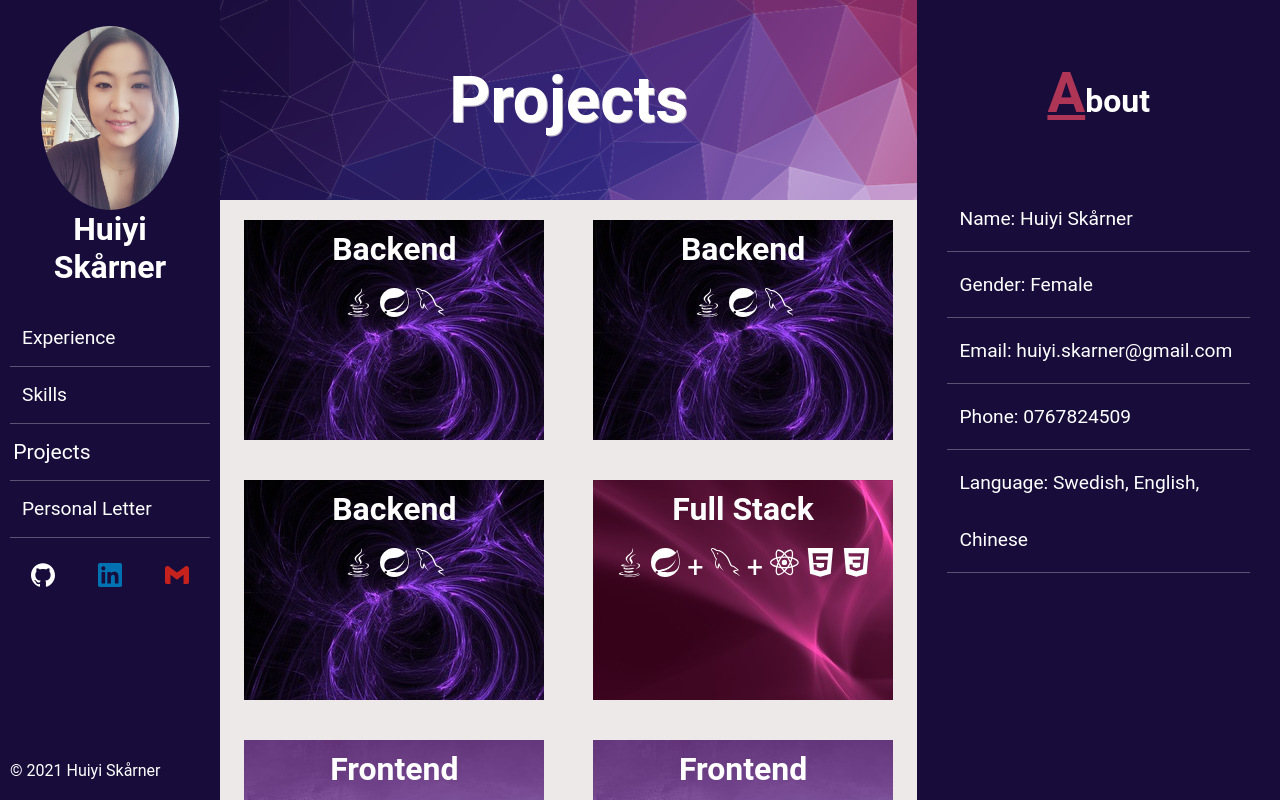
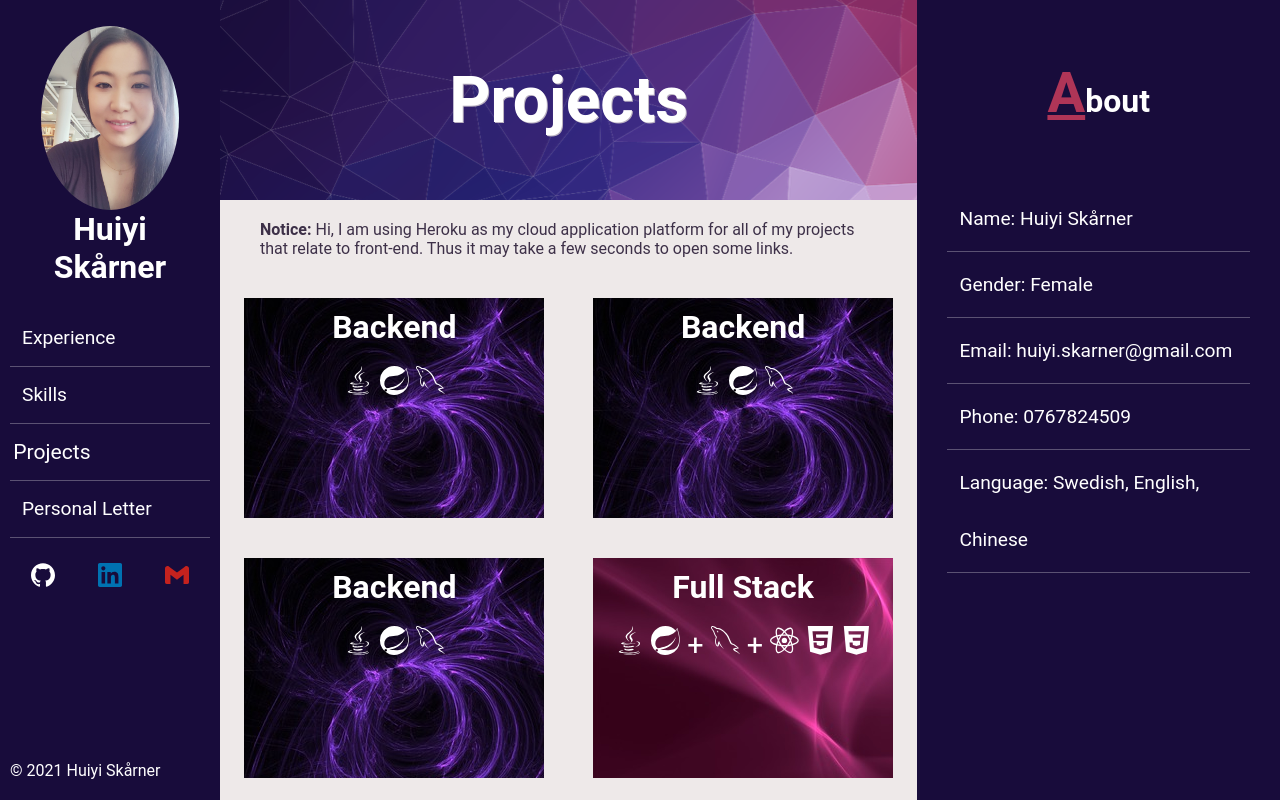
Before and after one commit to hui1010/cv, a React (Create React App) app: page /projects in a window 1280 px wide. Shown: the top 800 px of the page. Built offline with nearby package versions, Linux system fonts and the light colour scheme.

Commit message:
Added notice information for projects.

```diff
--- a/src/components/Projects.jsx
+++ b/src/components/Projects.jsx
@@ -8,6 +8,7 @@ const Projects = () => {
     return (
         <>
         <Header text="Projects" />
+        <p className = "notice"><strong>Notice:</strong> Hi, I am using Heroku as my cloud application platform for all of my projects that relate to front-end. Thus it may take a few seconds to open some links.</p>
         <div className="projects">
         <div className="project backend">
             <div className="project-inner">
--- a/src/index.css
+++ b/src/index.css
@@ -3,7 +3,7 @@
   --dark-purple: #3d3048;
   --font-color-purple: #bbb2c2;
   --font-color-yellow: #bead74;
-    --background-panel: #DABFDA;
+  --background-panel: #dabfda;
   --background-main: rgb(238, 233, 233);
 }
 
@@ -37,7 +37,7 @@ p {
 
 body {
   font-family: Roboto, Helvetica, sans-serif;
-    background-color: #180C3B;
+  background-color: #180c3b;
 }
 
 .App {
@@ -52,7 +52,8 @@ body {
   flex-flow: 1;
 }
 
-.left, .right {
+.left,
+.right {
   padding: 10px;
   position: sticky;
   top: 0;
@@ -116,7 +117,7 @@ body {
 
 .menu li {
   box-sizing: border-box;
-    border-bottom: 1px solid rgba(247, 245, 245, .3);
+  border-bottom: 1px solid rgba(247, 245, 245, 0.3);
   transition: all 0.3s ease-in-out;
   cursor: pointer;
 }
@@ -129,7 +130,7 @@ body {
   display: block;
 }
 
-.menu li:hover a{
+.menu li:hover a {
   color: var(--font-color-purple);
   transform: scale(1.1);
 }
@@ -174,7 +175,6 @@ body {
   color: var(--dark-purple);
 }
 
-
 /* Right Side */
 #timeline ul li:nth-child(odd) div {
   left: 40px;
@@ -187,7 +187,7 @@ body {
 
 /* Dots */
 #timeline ul li:after {
-    content: '';
+  content: "";
   position: absolute;
   left: 50%;
   bottom: 0;
@@ -200,7 +200,7 @@ body {
 
 /* Arrows Base */
 #timeline div:before {
-    content: '';
+  content: "";
   position: absolute;
   bottom: 5px;
   width: 0;
@@ -222,7 +222,7 @@ body {
   border-color: transparent transparent transparent var(--background-panel);
 }
 
-@media(max-width: 1550px) {
+@media (max-width: 1550px) {
   #timeline ul li div {
     width: 500px;
   }
@@ -237,7 +237,8 @@ body {
   }
   #timeline ul li:nth-child(even) div:before {
     left: -15px;
-        border-width: 8px 16px 8px 0;border-color: transparent var(--background-panel) transparent transparent;
+    border-width: 8px 16px 8px 0;
+    border-color: transparent var(--background-panel) transparent transparent;
   }
 
   .projects {
@@ -250,7 +251,7 @@ body {
   }
 }
 
-@media(max-width: 1150px) {
+@media (max-width: 1150px) {
   #timeline ul li div {
     width: 320px;
   }
@@ -262,7 +263,7 @@ body {
   }
 }
 
-@media(max-width: 600px) {
+@media (max-width: 600px) {
   #timeline ul li {
     margin-left: 20px;
   }
@@ -274,13 +275,14 @@ body {
   }
   #timeline ul li:nth-child(even) div:before {
     left: -15px;
-        border-width: 8px 16px 8px 0;border-color: transparent var(--background-panel) transparent transparent;
+    border-width: 8px 16px 8px 0;
+    border-color: transparent var(--background-panel) transparent transparent;
   }
-
 }
 
 /*Skills*/
-.skills, .pl {
+.skills,
+.pl {
   padding: 30px;
   background-color: var(--background-panel);
   box-shadow: rgb(215, 211, 216) 3px 3px 5px;
@@ -308,7 +310,6 @@ body {
 .skill-name {
   font-size: 2rem;
   color: var(--dark-purple);
-
 }
 .skill-description p {
   padding: 0;
@@ -317,6 +318,10 @@ body {
 }
 
 /*Projects*/
+.notice {
+  color: var(--dark-purple);
+  padding: 20px 40px;
+}
 .projects {
   display: grid;
   grid-template-columns: repeat(3, 1fr);
@@ -337,18 +342,18 @@ body {
 .frontend .front {
   background-image: url(./images/frontend.jpg);
 }
-.fullstack .front{
+.fullstack .front {
   background-image: url(./images/fullstack.jpg);
 }
-.backend .front{
+.backend .front {
   background-image: url(./images/backend.jpg);
   background-position: center;
 }
-.wordpress .front{
+.wordpress .front {
   background-image: url(./images/wordpress.png);
 }
-.react .front{
-    background-image: url(./images/react.jpg)
+.react .front {
+  background-image: url(./images/react.jpg);
 }
 
 .project-inner {
@@ -364,12 +369,13 @@ body {
   transform: rotateY(180deg);
 }
 
-.project-inner h2{
+.project-inner h2 {
   margin: auto;
   margin-top: 10px;
 }
 
-.front, .back {
+.front,
+.back {
   position: absolute;
   width: 100%;
   height: 100%;
@@ -390,7 +396,7 @@ body {
   padding: 10px !important;
 }
 .back a {
-    color:#AF3557;
+  color: #af3557;
   text-decoration: underline;
 }
 
@@ -421,7 +427,7 @@ body {
 
 .greeting::first-letter {
   font-size: 2rem;
-    color: #AF3557;
+  color: #af3557;
   font-weight: bold;
   font-style: italic;
 }
@@ -436,10 +442,9 @@ body {
   padding-bottom: 50px;
   text-align: center;
   box-sizing: border-box;
-
 }
 .title::first-letter {
-    color: #AF3557;
+  color: #af3557;
   font-size: 3.5rem;
   text-decoration-line: underline;
 }
@@ -451,6 +456,6 @@ body {
   font-size: 1.2rem;
   padding: 4px 12px;
   box-sizing: border-box;
-    border-bottom: 1px solid rgba(247, 245, 245, .3);
+  border-bottom: 1px solid rgba(247, 245, 245, 0.3);
   word-wrap: break-word;
 }
```
Lines whose indentation alone changed are shown as unchanged.
